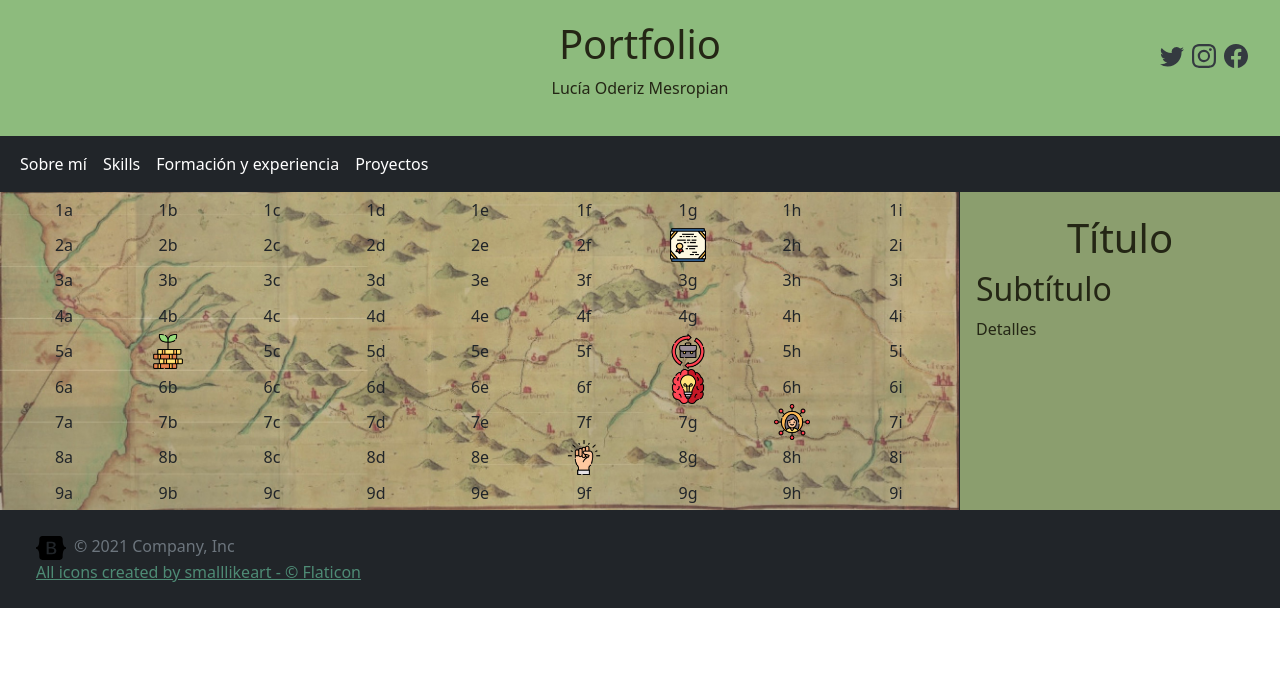
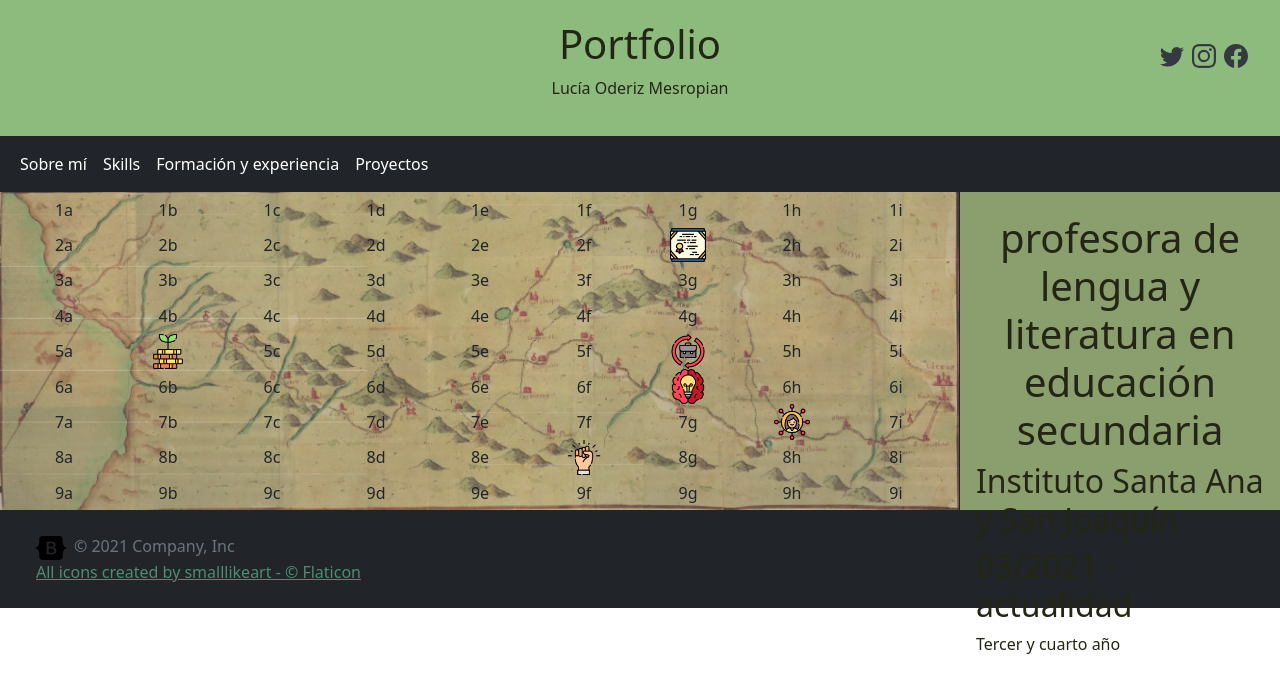
Before and after one commit to luoderiz/portfolio, an Angular app: page / in a window 1280 px wide. Shown: the top 692 px of the page. Built offline with nearby package versions, Linux system fonts and the light colour scheme.

Commit message:
Interface for datatype

```diff
--- a/src/app/components/card/card.component.css
+++ b/src/app/components/card/card.component.css
@@ -6,7 +6,6 @@
   background-size: contain;
   background-repeat: no-repeat;
   background-attachment: local;
-  /* background-color: #8DBB7D; */
   color: #242615ff;
   font-size: 1.2 rem;
   text-align: left;
--- a/src/app/components/card/card.component.html
+++ b/src/app/components/card/card.component.html
@@ -1,5 +1,6 @@
 <div class="container-fluid" id="card">
-  <h1>Título</h1>
-  <h2>Subtítulo</h2>
-  <p>Detalles</p>
+  <h1>{{workexperience[1].position}}</h1>
+  <h2>{{workexperience[1].employer}}</h2>
+  <h2>{{workexperience[1].periodFrom}} - {{workexperience[1].periodTo}}</h2>
+  <p>{{workexperience[1].details}}</p>
 </div>
--- a/src/app/components/card/card.component.ts
+++ b/src/app/components/card/card.component.ts
@@ -1,4 +1,5 @@
 import { Component, OnInit } from '@angular/core';
+import { IWorkexperience } from './workexperience';
 
 @Component({
   selector: 'app-card',
@@ -7,6 +8,88 @@ import { Component, OnInit } from '@angular/core';
 })
 
 export class CardComponent implements OnInit {
+  id: string = "";
+
+  workexperience: IWorkexperience[] = [
+    {
+       position: "profesora de lengua y literatura en educación secundaria",
+       periodFrom: "02/2022",
+       periodTo: "actualidad",
+       employer: "Escuela Normal Superior N°2 D.E. 6 &quot;Mariano Acosta&quot;",
+       details: "Cuarto año",
+     },
+
+     {
+       position: "profesora de lengua y literatura en educación secundaria",
+       periodFrom: "03/2021",
+       periodTo: "actualidad",
+       employer: "Instituto Santa Ana y San Joaquín",
+       details: "Tercer y cuarto año",
+     },
+     {
+       position: "profesora de lengua y literatura en educación secundaria",
+       periodFrom: "09/2019",
+       periodTo: "actualidad",
+       employer: "Escuela Técnica N°9 D.E. 7 &quot;Ing. Luis A. Huergo&quot;",
+       details: "Cuarto año",
+     },
+     {
+       position: "profesora de lengua y literatura en educación secundaria",
+       periodFrom: "09/2019",
+       periodTo: "02/2021",
+       employer: "Escuela de Comercio N°18 D.E. 5 &quot;Ing. Reino de Suecia&quot;",
+       details: "Primer y segundo año",
+     },
+     {
+       position: "profesora de biología en educación secundaria",
+       periodFrom: "09/2019",
+       periodTo: "05/2021",
+       employer: "Escuela Técnica N°32 D.E. 14 &quot;Gral. José de San Martín&quot;",
+       details: "Primer año. Proyecto Interareal Secundaria del Futuro.",
+     },
+     {
+       position: "profesora de educación primaria",
+       periodFrom: "02/2011",
+       periodTo: "12/2015",
+       employer: "Instituto Santa Cruz",
+       details: "Maestra de cuarto grado. Enseñanza de todas las áreas curriculares. Un curso de 35 alumnos.",
+     },
+     {
+       position: "profesora de educación primaria",
+       periodFrom: "02/2016",
+       periodTo: "12/2016",
+       employer: "Instituto San Francisco de Sales",
+       details: "Maestra de segundo grado. Enseñanza de todas las áreas curriculares. Un curso de 42 alumnos.",
+     },
+     {
+       position: "profesora de educación primaria",
+       periodFrom: "02/2017",
+       periodTo: "12/2019",
+       employer: "Instituto Santa Cruz",
+       details: "Maestra por área en sexto grado.Enseñanza de prácticas del lenguaje. Tres cursos de 35 alumnos.",
+     },
+     {
+       position: "profesora de inglés en nivel primario",
+       periodFrom: "02/2008",
+       periodTo: "02/2012",
+       employer: "Instituto Santa Cruz",
+       details: "Segundo grado. Un curso de 35 alumnos.",
+     },
+     {
+       position: "profesora auxiliar de ingles en nivel primario",
+       periodFrom: "04/2007",
+       periodTo: "12/2007",
+       employer: "Instituto Santa Cruz",
+       details: "Primer grado. Tres divisiones con 35 alumnos.",
+     },
+     {
+       position: "vendedora",
+       periodFrom: "04/2007",
+       periodTo: "12/2007",
+       employer: "Juguetería City Kids",
+       details: "Atención al cliente. Asesoramiento y ventas.",
+     },
+   ];
 
   constructor() { }
 
```
